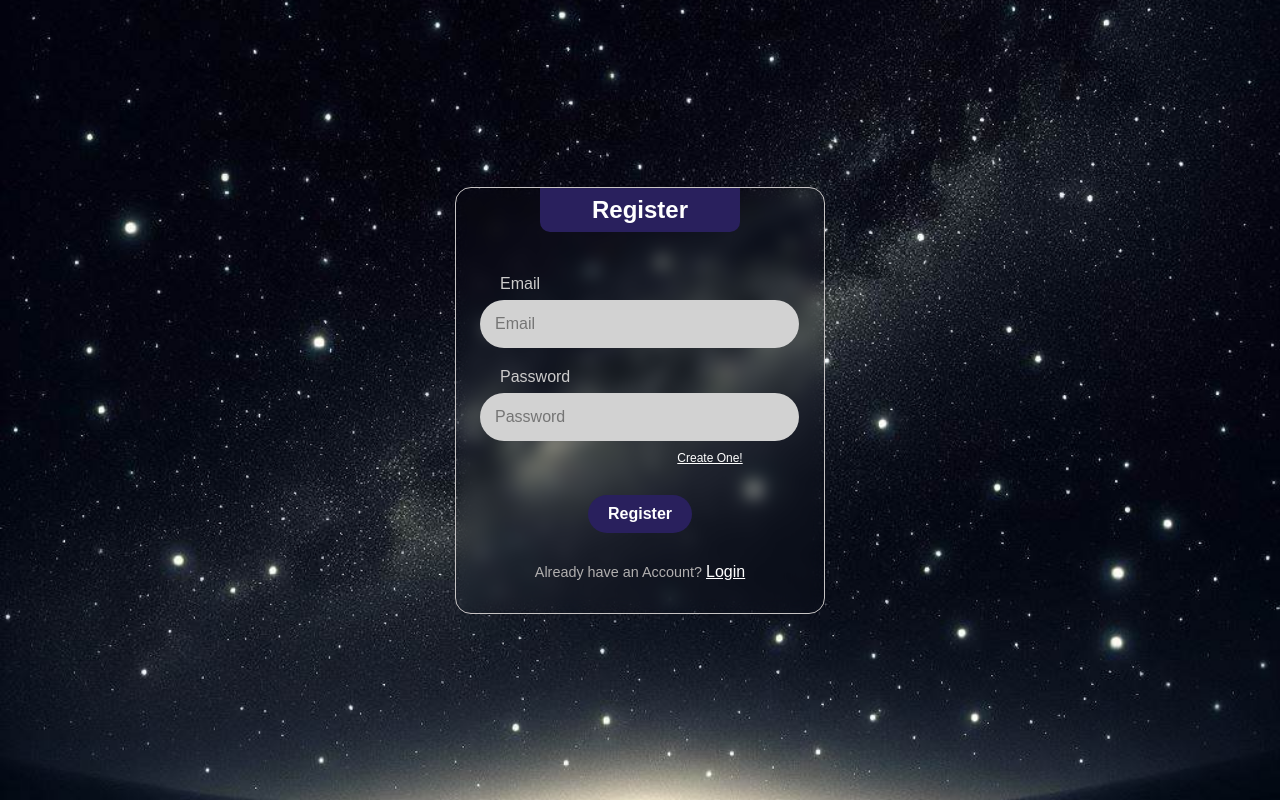
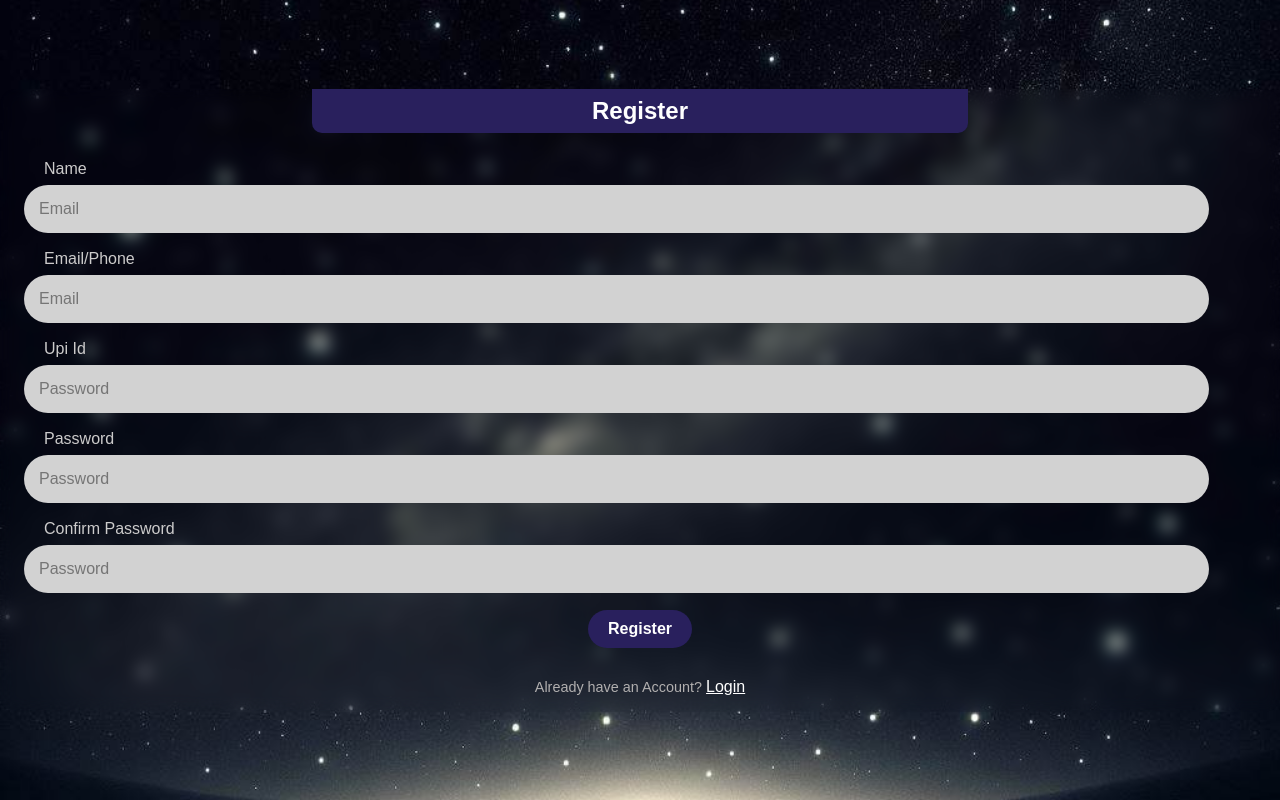
Before and after one commit to Mandeep-009/QuickCheckout, a plain HTML site: page frontend/register.html in a window 1280 px wide. Drawn offline with Linux system fonts and the light colour scheme.

Commit message:
update forms

```diff
--- a/frontend/login.css
+++ b/frontend/login.css
@@ -23,6 +23,13 @@ body {
   min-height: 30vh;
   min-width: 40vh;
   border: 1px solid rgb(199, 196, 196);
+  width: 100vw;
+}
+
+.register-cont{
+  min-height: 560px;
+  padding: 1rem 1.5rem;
+  border: none;
 }
 
 .heading {
@@ -126,3 +133,12 @@ form {
   color: #d1cdcd;
   cursor: pointer;
 }
+
+.register-cont .inputbox{
+  margin-bottom: 10px;
+  height: 80px;
+}
+
+/* .register-cont .loginbtn{
+  height: 40px;
+} */
--- a/frontend/register.html
+++ b/frontend/register.html
@@ -7,19 +7,30 @@
     <link rel="stylesheet" href="login.css" />
   </head>
   <body>
-    <div class="container">
+    <div class="container register-cont">
       <form>
         <div class="login-form">
           <h2 class="heading">Register</h2>
           <div class="inputbox">
-            <p>Email</p>
-            <input type="email" id="emailbox" placeholder="Email" />
+            <p>Name</p>
+            <input type="text" class="emailbox" placeholder="Email" />
+          </div>
+          <div class="inputbox">
+            <p>Email/Phone</p>
+            <input type="text" class="emailbox" placeholder="Email" />
+          </div>
+          <div class="inputbox">
+            <p>Upi Id</p>
+            <input type="text" class="passbox" placeholder="Password" />
           </div>
           <div class="inputbox">
             <p>Password</p>
-            <input type="password" id="passbox" placeholder="Password" />
+            <input type="password" class="passbox" placeholder="Password" />
           </div>
-          <a href="#"><p class="forgot">Create One!</p></a>
+          <div class="inputbox">
+            <p>Confirm Password</p>
+            <input type="password"class="passbox" placeholder="Password" />
+          </div>
           <div class="loginbtn">
               <button type="submit">Register</button>
           </div>
```
Also changed, not shown: frontend/login.html (+2 -2 lines).
